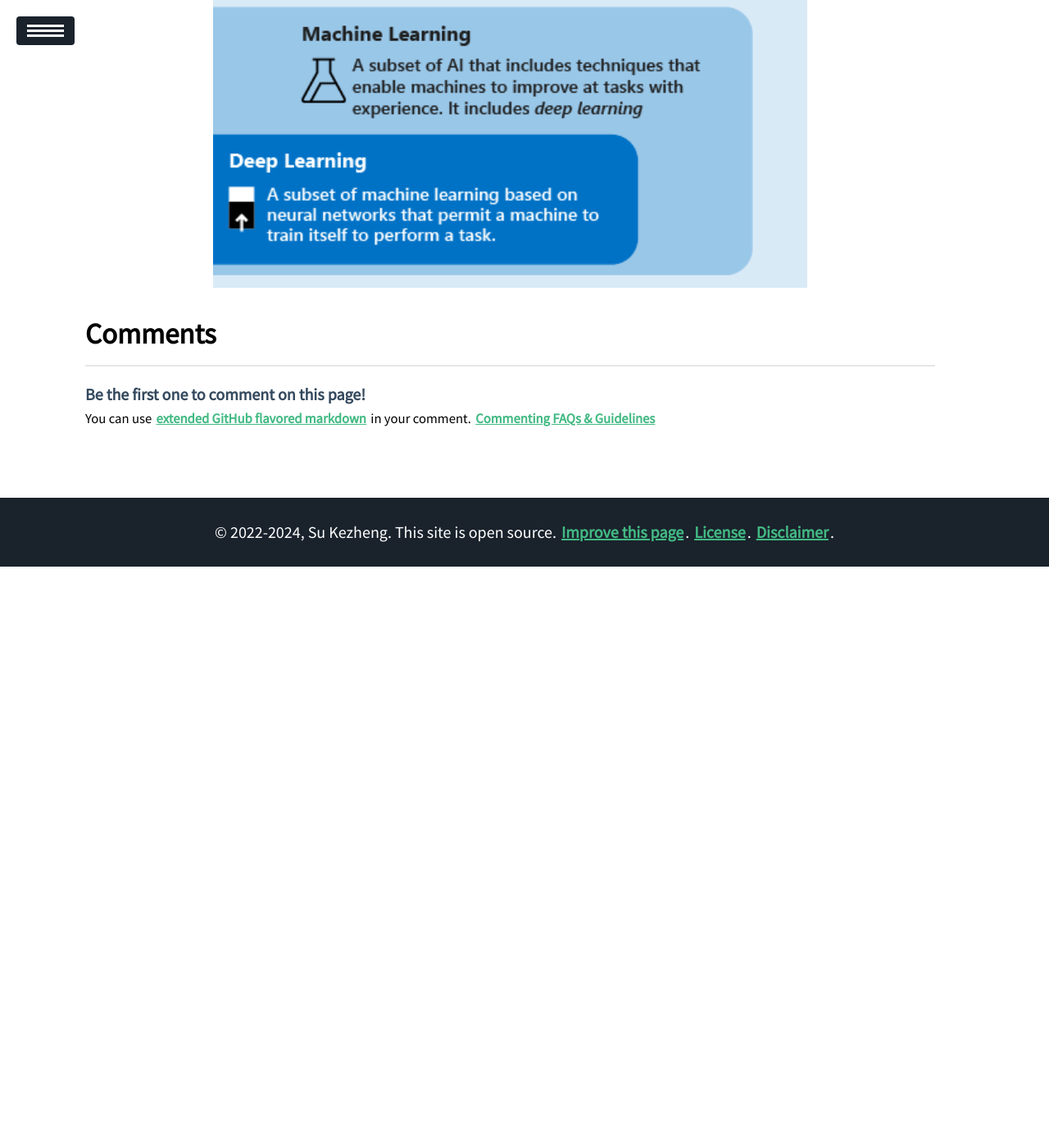
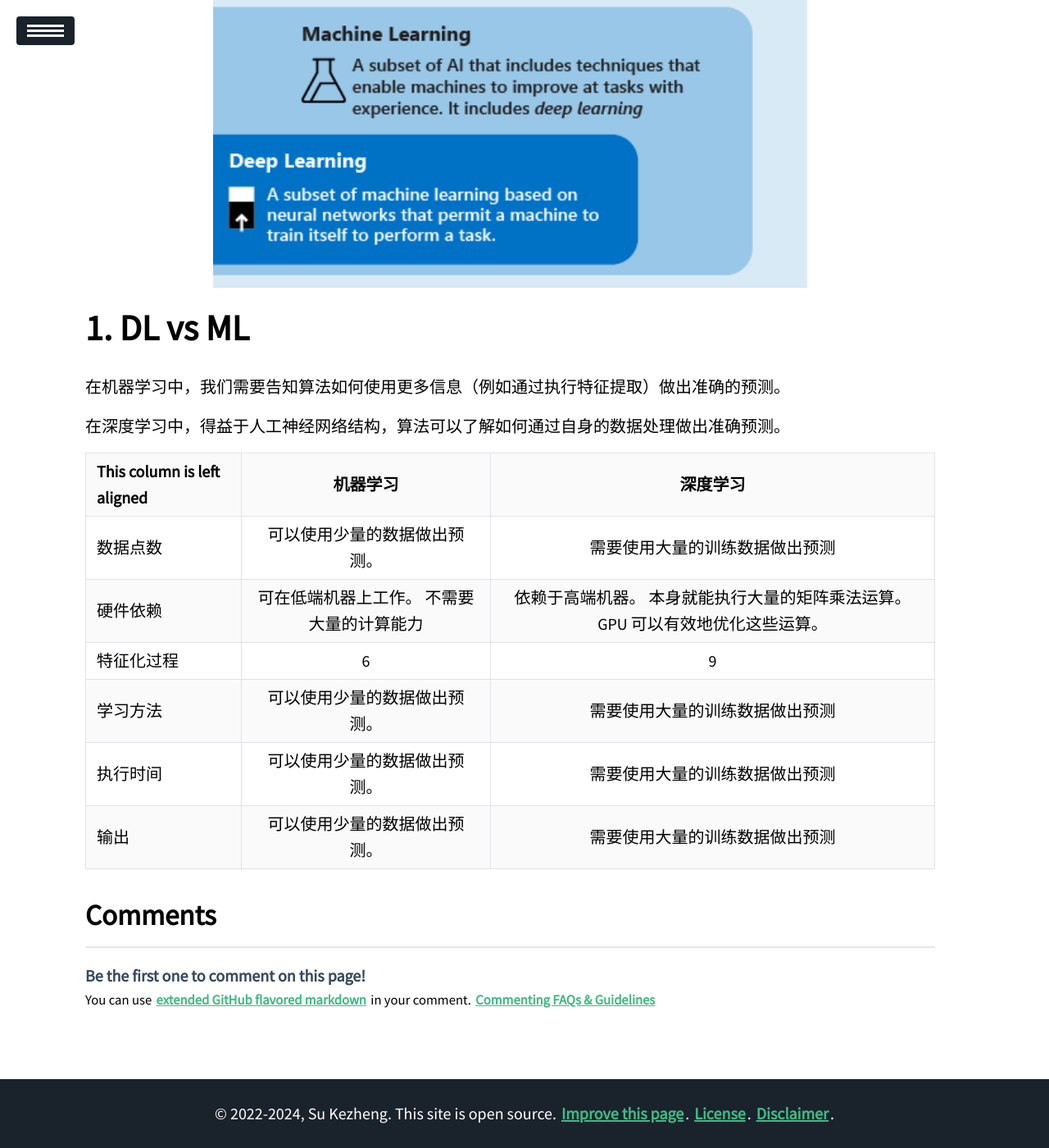
Before and after one commit to ssskz/ssskz.github.io, a Jekyll site: the page built from _posts/2024-12-3-Deep-Learning.md, in a window 1280 px wide and 1400 px high, scrolled down 1140 px. Shown: the whole window at 82% size. Built offline with Jekyll 4.4.1, drawn with Linux system fonts in a browser that asks for light colours; our own code applies the rules of GitHub Pages for plain Markdown files; a script that is not in the unit is left out; before the commit the page ends 1831 px from its top, so only the background shows below that; some of the changed text lies outside the part shown.

Commit message:
1
Signed-off-by: ssskz <12497590+ssskz@user.noreply.gitee.com>

```diff
--- a/_posts/2024-12-3-Deep-Learning.md
+++ b/_posts/2024-12-3-Deep-Learning.md
@@ -15,7 +15,7 @@ description: Deep learning, or representation learning, is a branch or subfield
 首先我们先通过以下定义来了解ML、DL、AI以及当下火热的AIGC：
 
 - **机器学习**：是人工智能的子集，它采用可让机器凭借经验在任务中做出改善的技术（例如深度学习）。学习过程基于以下步骤：
-1. 将数据馈送到算法中（在此步骤中，可向模型提供更多信息，例如，通过执行特征提取。）
+1. 将数据馈送到算法中（在此步骤中可向模型提供更多信息，例如通过执行特征提取）
 2. 使用此数据训练模型
 3. 测试并部署模型
 4. 使用部署的模型执行自动化预测任务（换言之，调用并使用部署的模型来接收模型返回的预测）
@@ -24,3 +24,18 @@ description: Deep learning, or representation learning, is a branch or subfield
 - **生成式人工智能**：是人工智能的一部分，可使用深度学习等技术生成新的内容。 例如，可以使用生成式 AI 创建图像、文本或音频。 这些模型利用大量预先训练的知识来生成此内容。
 
 <img src="https://ssskz.github.io/materials/DL/DL_ML.png" width="70%">
+
+# DL vs ML
+
+在机器学习中，我们需要告知算法如何使用更多信息（例如通过执行特征提取）做出准确的预测。
+
+在深度学习中，得益于人工神经网络结构，算法可以了解如何通过自身的数据处理做出准确预测。
+
+| This column is left aligned | 机器学习 | 深度学习 |
+| :-------------------------- | :---------------------: | :---------------------------: |
+| 数据点数                         |            可以使用少量的数据做出预测。           |             需要使用大量的训练数据做出预测              |
+| 硬件依赖                           |            可在低端机器上工作。 不需要大量的计算能力            |       依赖于高端机器。 本身就能执行大量的矩阵乘法运算。 GPU 可以有效地优化这些运算。 |
+| 特征化过程                           |            6            |                            9 |
+| 学习方法                         |            可以使用少量的数据做出预测。           |             需要使用大量的训练数据做出预测              |
+| 执行时间                         |            可以使用少量的数据做出预测。           |             需要使用大量的训练数据做出预测              |
+| 输出                         |            可以使用少量的数据做出预测。           |             需要使用大量的训练数据做出预测              |
```
